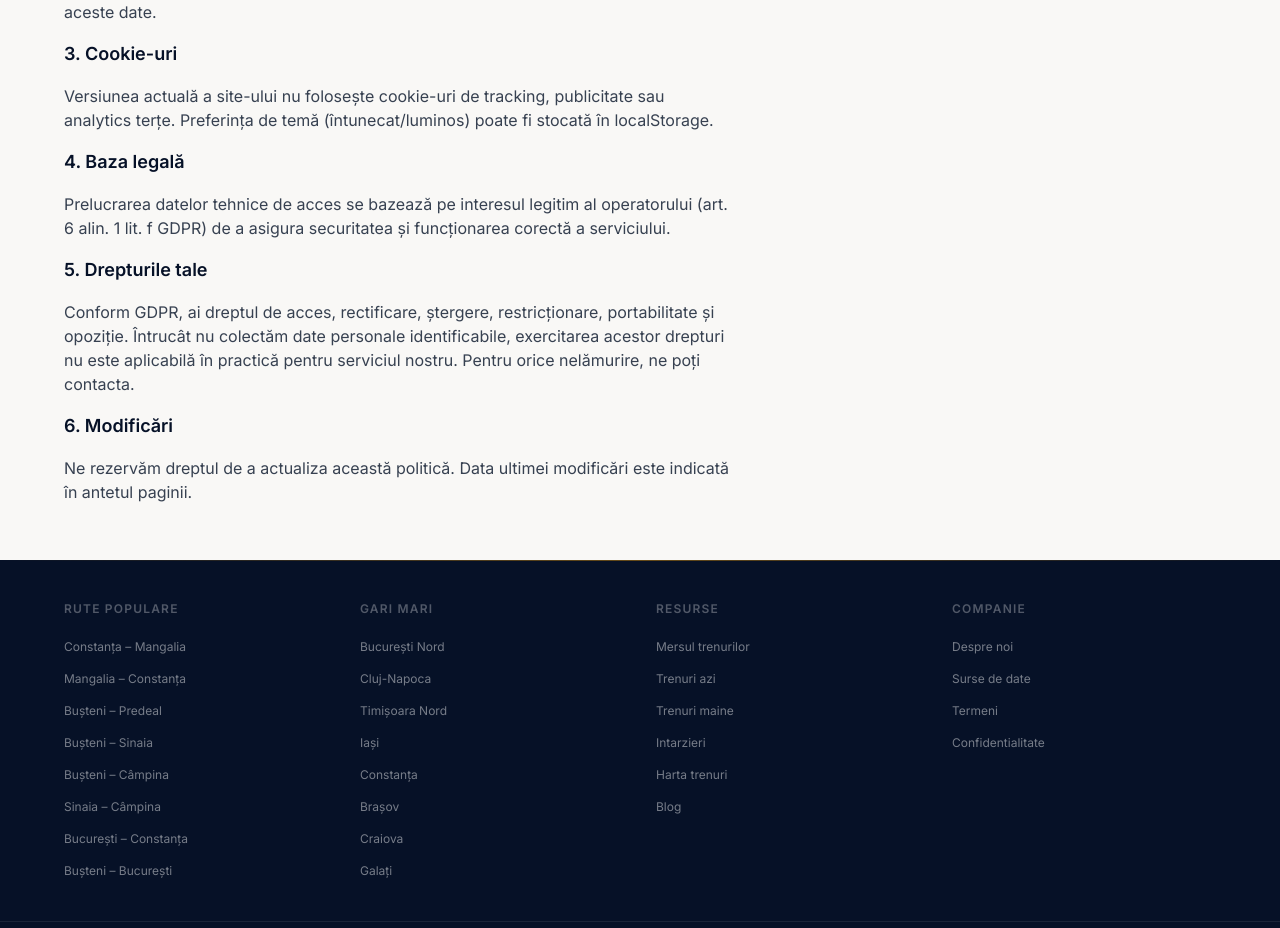
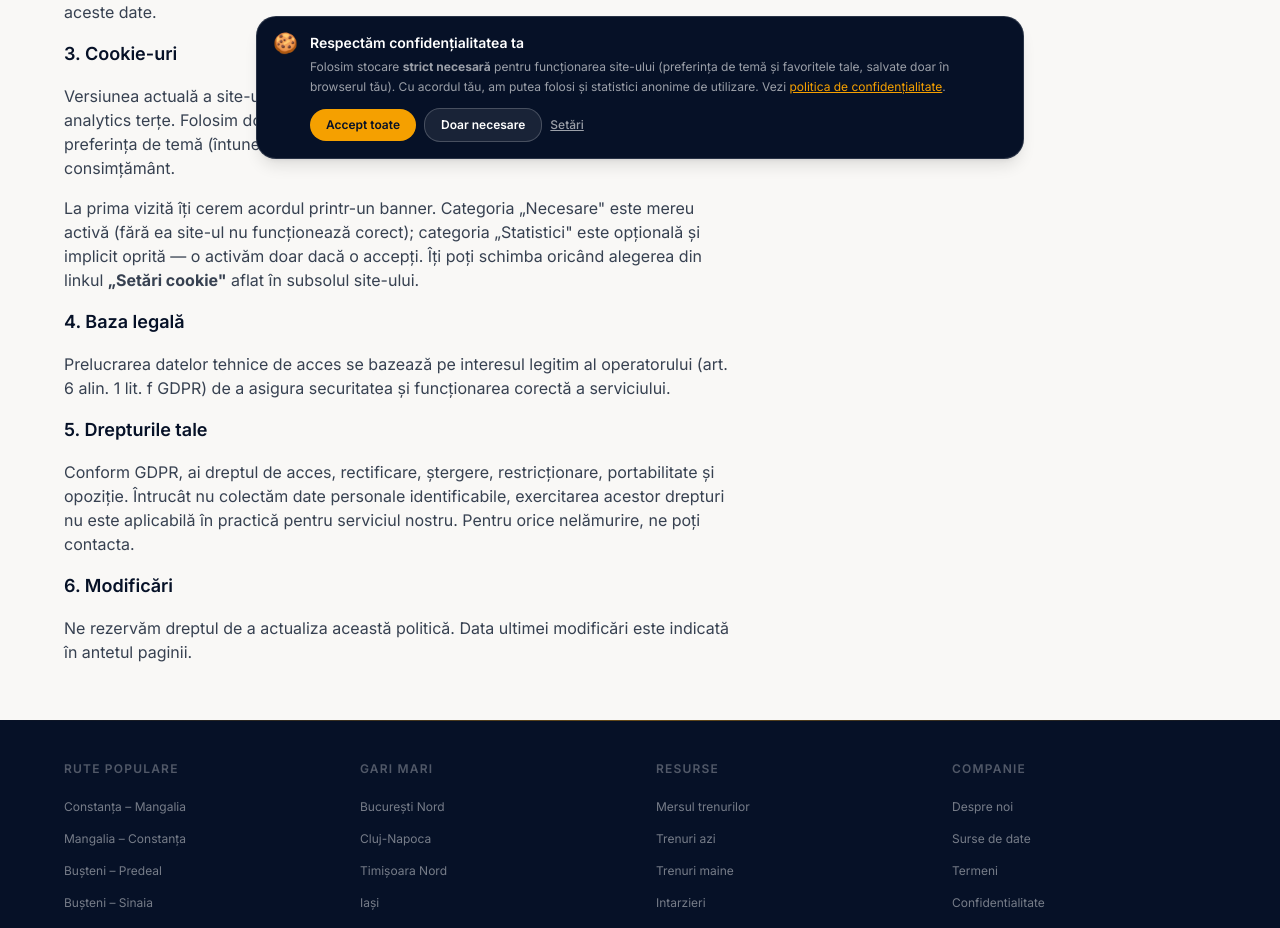
Before and after one commit to andreiion1/mersultrenurilorazi, a Next.js app: page /politica-de-confidentialitate in a window 1280 px wide. Shown: the part 625-1553 px from the top of the page. Built offline with nearby package versions, Linux system fonts and the light colour scheme; no server answers.

Commit message:
cookie: modul de consimtamant GDPR + setari in footer

```diff
--- a/src/app/layout.tsx
+++ b/src/app/layout.tsx
@@ -3,6 +3,7 @@ import "./globals.css";
 import { Header } from "@/components/Header";
 import { Footer } from "@/components/Footer";
 import { BottomNav } from "@/components/BottomNav";
+import { CookieConsent } from "@/components/CookieConsent";
 import { JsonLd } from "@/components/JsonLd";
 import { websiteSchema, SITE } from "@/lib/seo";
 
@@ -32,6 +33,7 @@ export default function RootLayout({ children }: { children: React.ReactNode })
         <main className="min-h-[60vh] pb-20 lg:pb-0">{children}</main>
         <Footer />
         <BottomNav />
+        <CookieConsent />
       </body>
     </html>
   );
--- a/src/app/politica-de-confidentialitate/page.tsx
+++ b/src/app/politica-de-confidentialitate/page.tsx
@@ -27,7 +27,8 @@ export default function Page() {
         <p><strong>Favorite (localStorage):</strong> dacă salvezi rute sau stații favorite, acestea sunt stocate exclusiv în browserul tău (localStorage), nu pe serverele noastre. Nu avem acces la aceste date.</p>
 
         <h2 className="text-lg font-semibold text-strong">3. Cookie-uri</h2>
-        <p>Versiunea actuală a site-ului nu folosește cookie-uri de tracking, publicitate sau analytics terțe. Preferința de temă (întunecat/luminos) poate fi stocată în localStorage.</p>
+        <p>Versiunea actuală a site-ului nu folosește cookie-uri de tracking, publicitate sau analytics terțe. Folosim doar stocare strict necesară în browserul tău (localStorage): preferința de temă (întunecat/luminos), rutele și gările favorite, și opțiunea ta de consimțământ.</p>
+        <p>La prima vizită îți cerem acordul printr-un banner. Categoria „Necesare" este mereu activă (fără ea site-ul nu funcționează corect); categoria „Statistici" este opțională și implicit oprită — o activăm doar dacă o accepți. Îți poți schimba oricând alegerea din linkul <strong>„Setări cookie"</strong> aflat în subsolul site-ului.</p>
 
         <h2 className="text-lg font-semibold text-strong">4. Baza legală</h2>
         <p>Prelucrarea datelor tehnice de acces se bazează pe interesul legitim al operatorului (art. 6 alin. 1 lit. f GDPR) de a asigura securitatea și funcționarea corectă a serviciului.</p>
--- /dev/null
+++ b/src/components/CookieConsent.tsx
@@ -0,0 +1,85 @@
+"use client";
+
+import Link from "next/link";
+import { useEffect, useState } from "react";
+import { getConsent, setConsent, CONSENT_OPEN_EVENT } from "@/lib/consent";
+
+export function CookieConsent() {
+  const [open, setOpen] = useState(false);
+  const [settings, setSettings] = useState(false);
+  const [analytics, setAnalytics] = useState(false);
+
+  useEffect(() => {
+    // arată bannerul dacă nu s-a decis încă
+    if (!getConsent()) setOpen(true);
+    const reopen = () => {
+      const c = getConsent();
+      setAnalytics(c?.analytics ?? false);
+      setSettings(true);
+      setOpen(true);
+    };
+    window.addEventListener(CONSENT_OPEN_EVENT, reopen);
+    return () => window.removeEventListener(CONSENT_OPEN_EVENT, reopen);
+  }, []);
+
+  if (!open) return null;
+
+  const decide = (a: boolean) => { setConsent(a); setOpen(false); setSettings(false); };
+
+  return (
+    <div className="fixed inset-x-0 bottom-0 z-[60] p-3 sm:p-4" role="dialog" aria-label="Preferințe cookie" aria-live="polite">
+      <div className="mx-auto max-w-3xl rounded-xl p-4 shadow-lg"
+        style={{ backgroundColor: "var(--color-navy)", border: "0.5px solid rgba(255,255,255,0.14)" }}>
+        <div className="flex items-start gap-3">
+          <span aria-hidden="true" style={{ fontSize: 20, lineHeight: 1 }}>🍪</span>
+          <div className="min-w-0 flex-1">
+            <p className="text-sm font-semibold" style={{ color: "#fff" }}>Respectăm confidențialitatea ta</p>
+            <p className="mt-1 text-xs leading-relaxed" style={{ color: "rgba(255,255,255,0.6)" }}>
+              Folosim stocare <strong>strict necesară</strong> pentru funcționarea site-ului (preferința de temă și favoritele tale, salvate doar în browserul tău).
+              Cu acordul tău, am putea folosi și statistici anonime de utilizare. Vezi{" "}
+              <Link href="/politica-de-confidentialitate" className="underline" style={{ color: "var(--color-primary)" }}>politica de confidențialitate</Link>.
+            </p>
+
+            {settings && (
+              <div className="mt-3 space-y-2">
+                <label className="flex items-center gap-2 text-xs" style={{ color: "rgba(255,255,255,0.75)" }}>
+                  <input type="checkbox" checked disabled />
+                  <span><strong>Necesare</strong> — mereu active (temă, favorite). Fără ele site-ul nu funcționează corect.</span>
+                </label>
+                <label className="flex items-center gap-2 text-xs" style={{ color: "rgba(255,255,255,0.75)" }}>
+                  <input type="checkbox" checked={analytics} onChange={(e) => setAnalytics(e.target.checked)} />
+                  <span><strong>Statistici</strong> — date anonime de utilizare, ca să îmbunătățim site-ul. Opțional.</span>
+                </label>
+              </div>
+            )}
+
+            <div className="mt-3 flex flex-wrap items-center gap-2">
+              <button type="button" onClick={() => decide(true)}
+                className="rounded-lg px-4 py-2 text-xs font-semibold"
+                style={{ backgroundColor: "var(--color-primary)", color: "var(--color-navy)" }}>
+                Accept toate
+              </button>
+              <button type="button" onClick={() => decide(false)}
+                className="rounded-lg px-4 py-2 text-xs font-semibold"
+                style={{ backgroundColor: "rgba(255,255,255,0.08)", color: "#fff", border: "0.5px solid rgba(255,255,255,0.2)" }}>
+                Doar necesare
+              </button>
+              {settings ? (
+                <button type="button" onClick={() => decide(analytics)}
+                  className="rounded-lg px-4 py-2 text-xs font-semibold"
+                  style={{ backgroundColor: "rgba(255,255,255,0.08)", color: "#fff", border: "0.5px solid rgba(255,255,255,0.2)" }}>
+                  Salvează alegerea
+                </button>
+              ) : (
+                <button type="button" onClick={() => setSettings(true)}
+                  className="text-xs font-medium underline" style={{ color: "rgba(255,255,255,0.6)" }}>
+                  Setări
+                </button>
+              )}
+            </div>
+          </div>
+        </div>
+      </div>
+    </div>
+  );
+}
--- /dev/null
+++ b/src/components/CookieSettingsButton.tsx
@@ -0,0 +1,15 @@
+"use client";
+
+import { openConsent } from "@/lib/consent";
+
+export function CookieSettingsButton() {
+  return (
+    <li>
+      <button type="button" onClick={openConsent}
+        className="text-xs transition-colors"
+        style={{ color: "rgba(255,255,255,0.45)" }}>
+        Setări cookie
+      </button>
+    </li>
+  );
+}
--- a/src/components/Footer.tsx
+++ b/src/components/Footer.tsx
@@ -1,5 +1,6 @@
 import Link from "next/link";
 import { Container } from "./Container";
+import { CookieSettingsButton } from "./CookieSettingsButton";
 import { getPopularRoutes } from "@/data/routes";
 import { majorStations } from "@/data/stations";
 
@@ -91,6 +92,7 @@ export function Footer() {
               {COMPANIE.map(({ href, label }) => (
                 <FooterLink key={href} href={href}>{label}</FooterLink>
               ))}
+              <CookieSettingsButton />
             </ul>
           </div>
         </div>
--- /dev/null
+++ b/src/lib/consent.ts
@@ -0,0 +1,49 @@
+// Consimțământ cookie/stocare, salvat în localStorage (fără server).
+// Categorii: „necesare" (mereu active: temă, favorite) + „statistici" (opțional, implicit oprit).
+// Analytics/marketing NU se activează până când analytics === true.
+
+export interface Consent {
+  necessary: true;
+  analytics: boolean;
+  decidedAt: number;
+}
+
+const KEY = "mtlz:cookie-consent:v1";
+export const CONSENT_EVENT = "mtlz-consent-changed";
+export const CONSENT_OPEN_EVENT = "mtlz-consent-open";
+
+function canUse(): boolean {
+  return typeof window !== "undefined" && !!window.localStorage;
+}
+
+export function getConsent(): Consent | null {
+  if (!canUse()) return null;
+  try {
+    const raw = window.localStorage.getItem(KEY);
+    if (!raw) return null;
+    const c = JSON.parse(raw);
+    return c && typeof c.analytics === "boolean" ? (c as Consent) : null;
+  } catch {
+    return null;
+  }
+}
+
+export function setConsent(analytics: boolean) {
+  if (!canUse()) return;
+  const c: Consent = { necessary: true, analytics, decidedAt: Date.now() };
+  try {
+    window.localStorage.setItem(KEY, JSON.stringify(c));
+    window.dispatchEvent(new Event(CONSENT_EVENT));
+  } catch {
+    /* private mode / quota — ignorăm */
+  }
+}
+
+export function hasAnalyticsConsent(): boolean {
+  return getConsent()?.analytics === true;
+}
+
+/** Redeschide bannerul de setări (ex. din footer). */
+export function openConsent() {
+  if (typeof window !== "undefined") window.dispatchEvent(new Event(CONSENT_OPEN_EVENT));
+}
```
